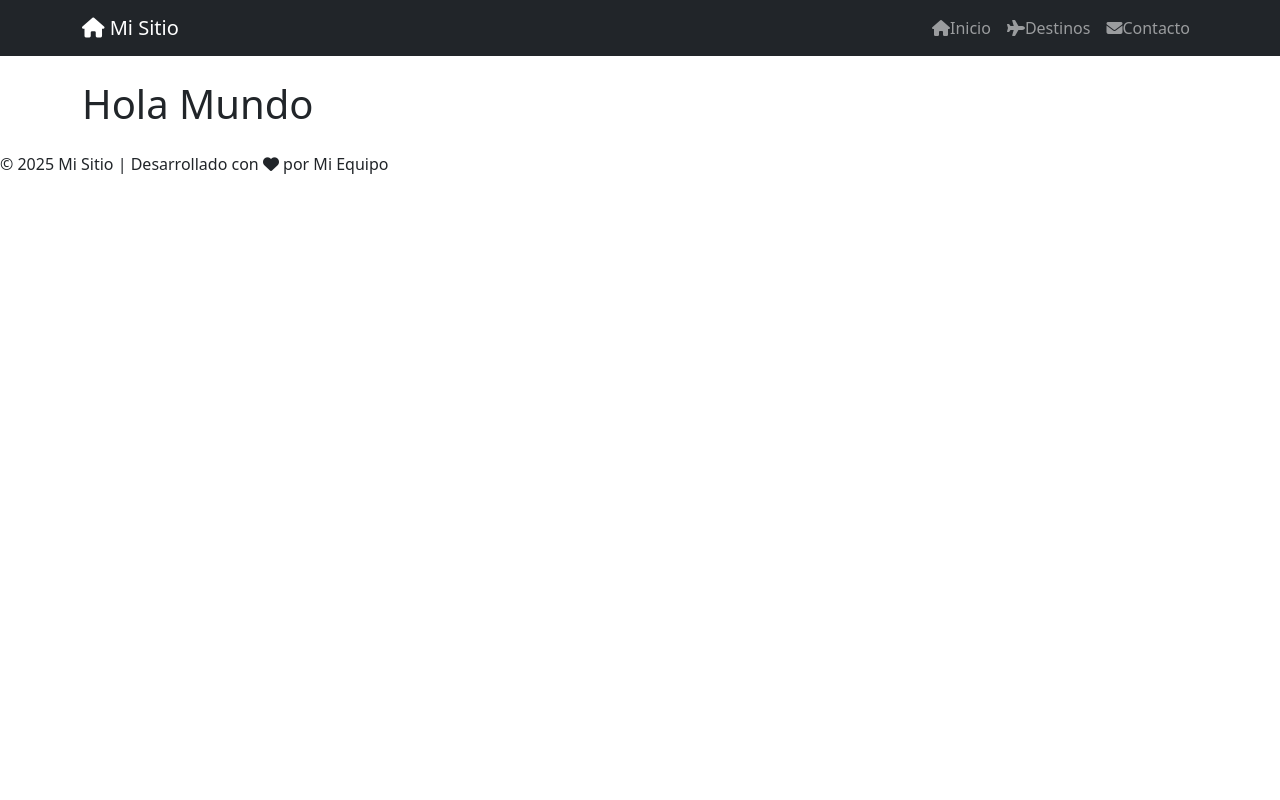
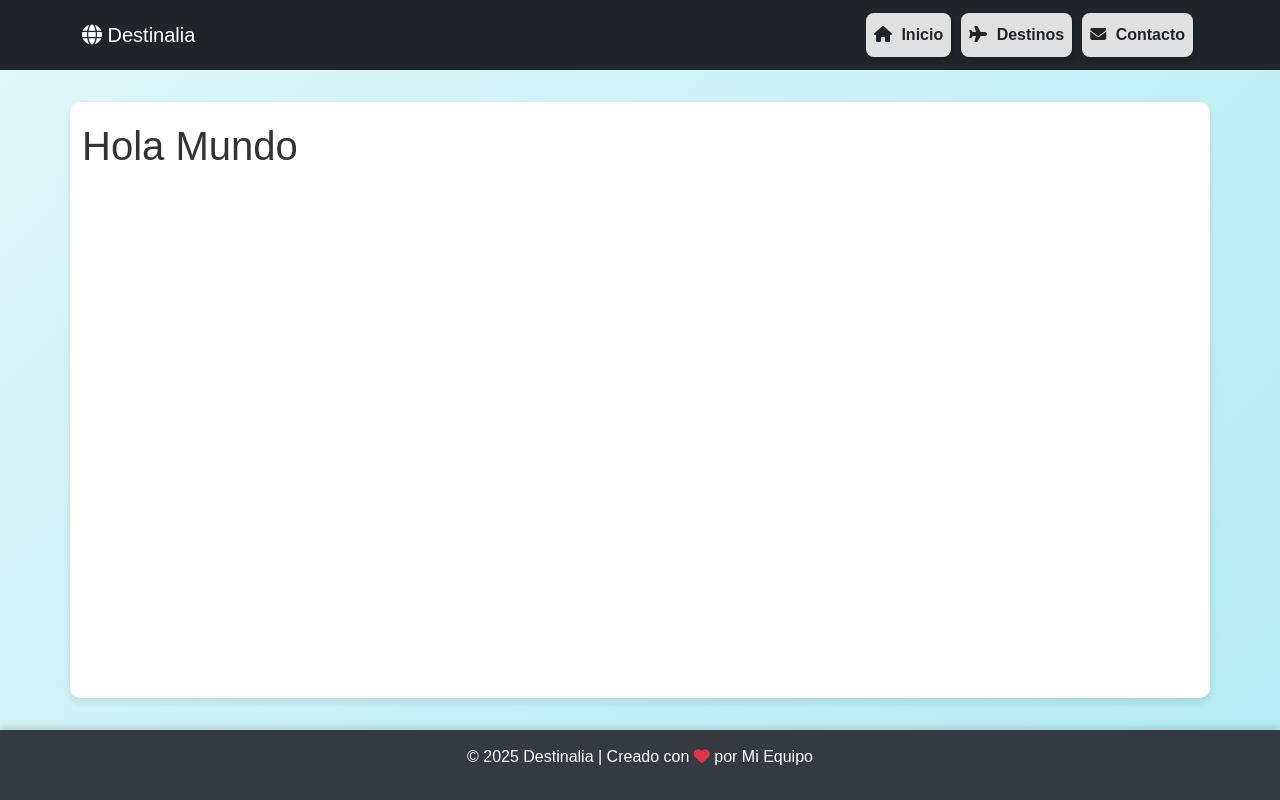
Before and after one commit to AdriRodri13/Django-Web-Project, a Django app: page / in a window 1280 px wide. Run offline with Django 5.2, Linux system fonts and the light colour scheme.

Commit message:
css de las bases

```diff
--- /dev/null
+++ b/proyecto_pruebas/inicio/static/inicio/css/base.css
@@ -0,0 +1,106 @@
+/* ------------------------- */
+/* Estilos Generales */
+/* ------------------------- */
+body {
+    font-family: 'Arial', sans-serif;
+    background: linear-gradient(135deg, #e0f7fa, #b2ebf2);
+    color: #333;
+    display: flex;
+    flex-direction: column;
+    min-height: 100vh;
+}
+
+/* ------------------------- */
+/* Navbar como botones */
+/* ------------------------- */
+
+.navbar-nav .btn-nav {
+    display: inline-block;
+    padding: 10px 18px;
+    margin: 5px;
+    border-radius: 8px;
+    background-color: #e0e0e0;
+    color: #212529 !important; /* Texto oscuro */
+    font-weight: bold;
+    transition: all 0.3s ease-in-out;
+    text-align: center;
+    box-shadow: 2px 2px 5px rgba(0, 0, 0, 0.2);
+}
+
+.navbar-nav .btn-nav:hover {
+    background-color: #6ff3d2; /* Un poco más claro */
+    transform: translateY(-2px); /* Efecto "levantar" */
+    box-shadow: 4px 4px 8px rgba(0, 0, 0, 0.3);
+}
+
+.navbar-nav .btn-nav i {
+    margin-right: 5px;
+}
+
+/* ------------------------- */
+/* Responsive: en móviles se ven normales */
+/* ------------------------- */
+@media (max-width: 768px) {
+    .navbar-nav .btn-nav {
+        display: block;
+        background: transparent;
+        color: white !important;
+        box-shadow: none;
+        text-align: left;
+        padding: 8px;
+    }
+
+    .navbar-nav .btn-nav:hover {
+        background: transparent;
+        transform: none;
+        color: #ffc107 !important;
+    }
+}
+
+
+
+
+/* ------------------------- */
+/* Main Content */
+/* ------------------------- */
+main {
+    flex: 1;
+    padding: 20px;
+    background: white;
+    border-radius: 10px;
+    box-shadow: 0px 4px 8px rgba(0, 0, 0, 0.1);
+    margin: 2em 0em;
+}
+
+/* ------------------------- */
+/* Footer */
+/* ------------------------- */
+.footer {
+    background: #343a40;
+    color: white;
+    text-align: center;
+    padding: 15px 0;
+    margin-top: auto;
+    box-shadow: 0px -4px 6px rgba(0, 0, 0, 0.1);
+}
+
+.footer i {
+    transition: transform 0.3s;
+}
+
+.footer i:hover {
+    transform: scale(1.3);
+}
+
+/* ------------------------- */
+/* Responsive */
+/* ------------------------- */
+@media (max-width: 768px) {
+    .navbar-nav {
+        text-align: center;
+    }
+
+    .navbar-nav .nav-item {
+        margin-bottom: 10px;
+    }
+}
--- a/proyecto_pruebas/inicio/templates/inicio/base.html
+++ b/proyecto_pruebas/inicio/templates/inicio/base.html
@@ -3,44 +3,55 @@
 <head>
     <meta charset="UTF-8">
     <meta name="viewport" content="width=device-width, initial-scale=1.0">
-    <title>{% block title %}{% endblock %}</title>
+    <title>{% block title %}Destinalia{% endblock %}</title>
+
+    <!-- Íconos y Bootstrap -->
     <link rel="stylesheet" href="https://cdnjs.cloudflare.com/ajax/libs/font-awesome/6.4.2/css/all.min.css">
     <link rel="stylesheet" href="https://cdn.jsdelivr.net/npm/bootstrap@5.3.0/dist/css/bootstrap.min.css">
+
     {% load static %}
+    <link rel="stylesheet" href="{% static 'inicio/css/base.css' %}">
+    {% block cabecera %}{% endblock cabecera %}
 </head>
 <body>
+
     <header>
         <nav class="navbar navbar-expand-lg navbar-dark bg-dark">
             <div class="container">
-                <a class="navbar-brand" href="#"><i class="fa-solid fa-house"></i> Mi Sitio</a>
+                <a class="navbar-brand" href="#"><i class="fa-solid fa-globe"></i> Destinalia</a>
                 <button class="navbar-toggler" type="button" data-bs-toggle="collapse" data-bs-target="#navbarNav">
                     <span class="navbar-toggler-icon"></span>
                 </button>
                 <div class="collapse navbar-collapse" id="navbarNav">
                     <ul class="navbar-nav ms-auto">
                         <li class="nav-item">
-                            <a class="nav-link" href="{% url "Inicio" %}"><i class="fa-solid fa-home"></i>Inicio</a>
+                            <a class="nav-link btn-nav" href="{% url "Inicio" %}"><i class="fa-solid fa-home"></i> Inicio</a>
                         </li>
                         <li class="nav-item">
-                            <a class="nav-link" href="#"><i class="fa-solid fa-plane"></i>Destinos</a>
+                            <a class="nav-link btn-nav" href="#"><i class="fa-solid fa-plane"></i> Destinos</a>
                         </li>
                         <li class="nav-item">
-                            <a class="nav-link" href="#"><i class="fa-solid fa-envelope"></i>Contacto</a>
+                            <a class="nav-link btn-nav" href="#"><i class="fa-solid fa-envelope"></i> Contacto</a>
                         </li>
                     </ul>
                 </div>
             </div>
         </nav>
+
     </header>
 
-    <main class="container my-4">
+    <main class="container">
         {% block content %}{% endblock %}
     </main>
 
-    <footer>
-        <p>&copy; 2025 Mi Sitio | Desarrollado con <i class="fa-solid fa-heart"></i> por Mi Equipo</p>
+    <footer class="footer">
+        <div class="container">
+            <p>&copy; 2025 Destinalia | Creado con <i class="fa-solid fa-heart text-danger"></i> por Mi Equipo</p>
+        </div>
     </footer>
 
+    <!-- Scripts -->
     <script src="https://cdn.jsdelivr.net/npm/bootstrap@5.3.0/dist/js/bootstrap.bundle.min.js"></script>
+
 </body>
 </html>
```
